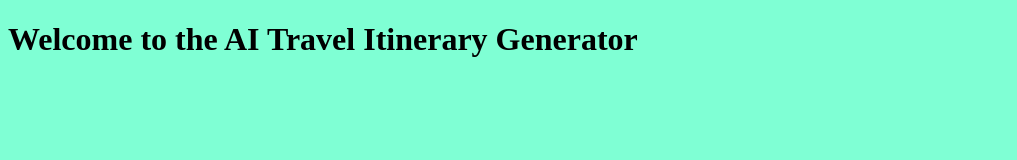
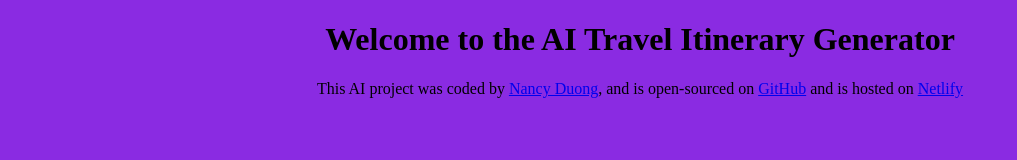
Before and after one commit to nanceed/AI-travel-generator, a plain HTML site: page index.html in a window 1280 px wide. Shown: the whole page, without its empty margins (0-1017 px from the left). Drawn offline with Linux system fonts and the light colour scheme.

Commit message:
Added the links to the footer

```diff
--- a/index.html
+++ b/index.html
@@ -9,5 +9,8 @@
 <body>
     <h1> Welcome to the AI Travel Itinerary Generator </h1>
   <script src="src/index.js"></script>
+  <footer>
+    This AI project was coded by <a href="https://github.com/nanceed" target="_blank">Nancy Duong</a>, and is open-sourced on <a href="https://github.com/nanceed/AI-Travel-Generator" target="_blank">GitHub</a> and is hosted on <a href="https://ai-travel-intinerary-generator-nancee.netlify.app/" target="_blank">Netlify</a>
+  </footer>
 </body>
 </html>
--- a/src/style.css
+++ b/src/style.css
@@ -1,3 +1,4 @@
 body {
-    background: aquamarine;
+    background:blueviolet;
+    text-align: center;
 }
```
